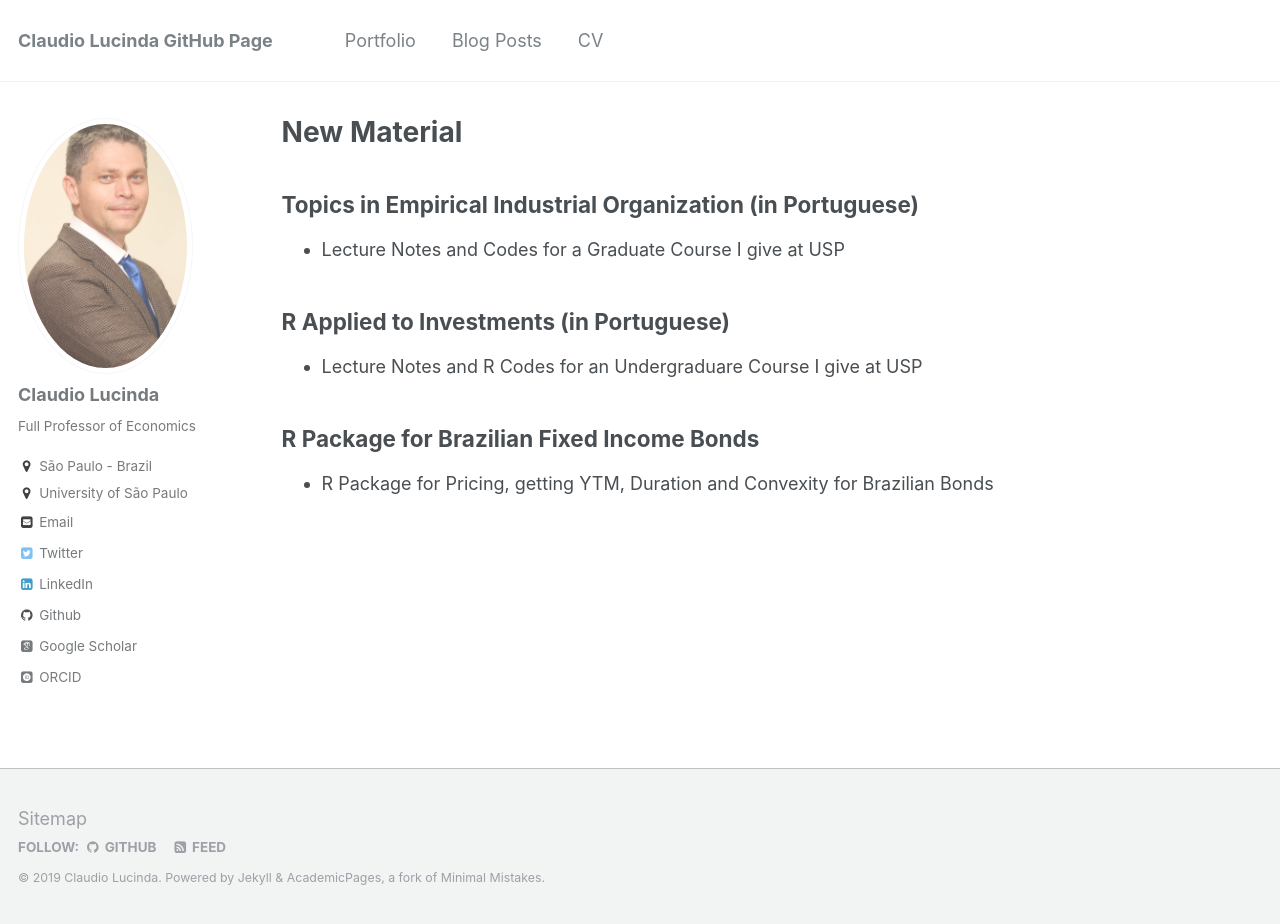
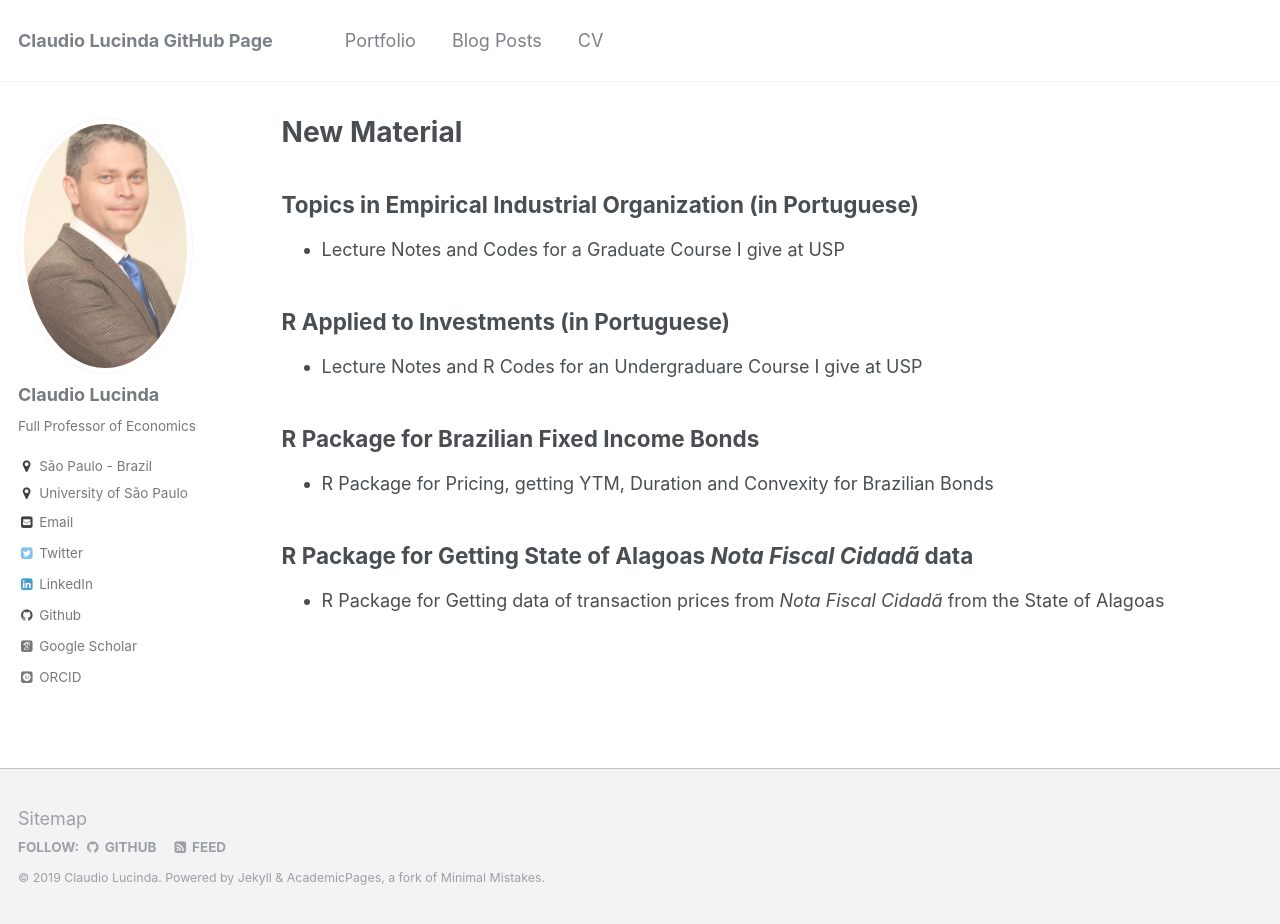
Before and after one commit to claudiolucinda/claudiolucinda.github.io, a Jekyll site: the page built from index.md, in a window 1280 px wide and 924 px high. Built offline with Jekyll 4.4.1, drawn with Linux system fonts in a browser that asks for light colours; some web fonts are replaced.

Commit message:
Data for NFe Alagoas

```diff
--- a/index.md
+++ b/index.md
@@ -16,3 +16,7 @@ title: "New Material"
 ## R Package for Brazilian Fixed Income Bonds
 
 - [R Package for Pricing, getting YTM, Duration and Convexity for Brazilian Bonds](https://github.com/claudiolucinda/FixedIncomeBR)
+
+## R Package for Getting State of Alagoas *Nota Fiscal Cidadã* data
+
+- [R Package for Getting data of transaction prices from *Nota Fiscal Cidadã* from the State of Alagoas](https://github.com/claudiolucinda/NFeALData)
```
